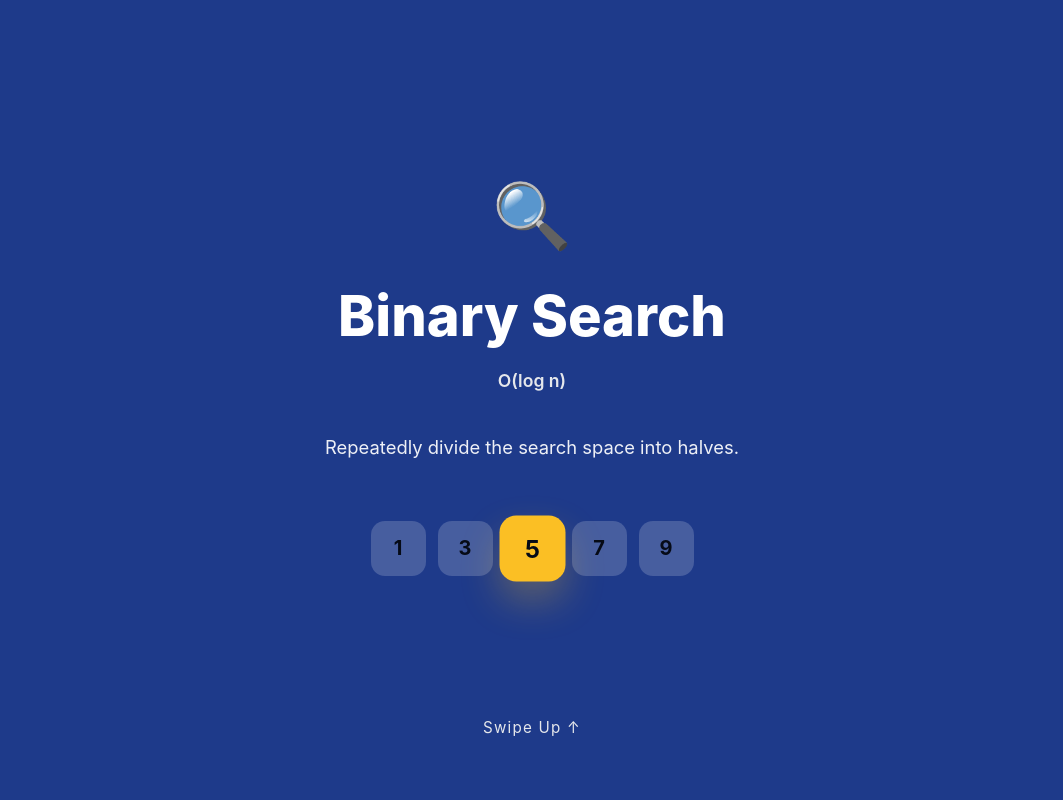
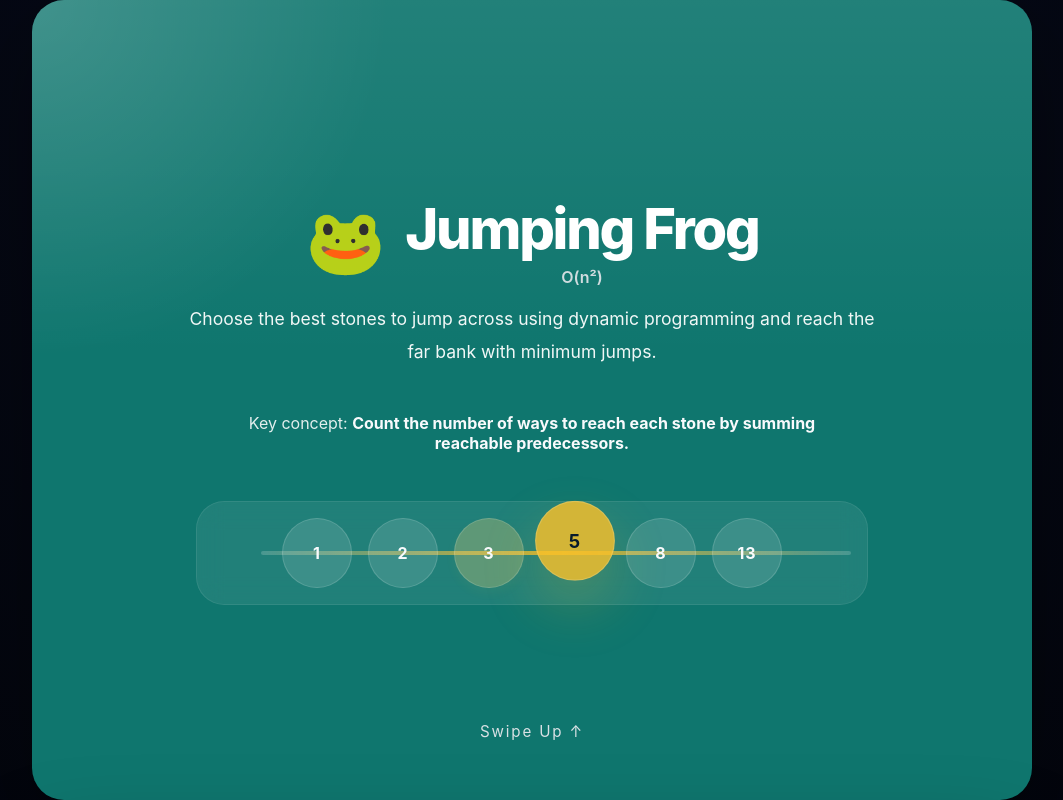
Before and after one commit to procas/micro-learning-app, a React (Vite) app: page / in a window 1280 px wide. Shown: the whole page, without its empty margins (108-1171 px from the left). Built offline with nearby package versions, Linux system fonts and the light colour scheme.

Commit message:
Add lc-medium LeetCode problem cards with richer animations

```diff
--- a/src/App.css
+++ b/src/App.css
@@ -7,7 +7,7 @@ body,
 #root {
   margin: 0;
   min-height: 100%;
-  background: #050814;
+  background: radial-gradient(circle at top center, #0b1220 0%, #050814 45%, #03050d 100%);
   color: white;
   font-family: Inter, system-ui, -apple-system, BlinkMacSystemFont, 'Segoe UI', sans-serif;
 }
@@ -40,85 +40,197 @@ body {
   position: relative;
   scroll-snap-align: start;
   gap: 1rem;
+  border-radius: 2rem;
+  margin: 1.5rem auto;
+  max-width: 1000px;
+  box-shadow: 0 30px 90px rgba(0, 0, 0, 0.35);
+  overflow: hidden;
+  background: linear-gradient(180deg, rgba(255, 255, 255, 0.08), transparent 45%), rgba(0, 0, 0, 0.14);
+  backdrop-filter: blur(10px);
+}
+
+.card::before {
+  content: '';
+  position: absolute;
+  inset: 0;
+  background: radial-gradient(circle at top left, rgba(255, 255, 255, 0.14), transparent 28%);
+  pointer-events: none;
+}
+
+.cardHeader {
+  display: flex;
+  align-items: center;
+  justify-content: center;
+  gap: 1.25rem;
+  z-index: 1;
 }
 
 .emoji {
   font-size: 4rem;
-  margin-bottom: 0.75rem;
+  margin-bottom: 0;
 }
 
 .title {
   font-size: clamp(2rem, 5vw, 3.5rem);
   font-weight: 800;
   margin: 0;
+  letter-spacing: -0.04em;
 }
 
 .complexity {
-  font-size: 1.1rem;
-  color: #e5e7eb;
-  margin: 0.25rem 0 1.5rem;
+  font-size: 1rem;
+  color: rgba(229, 231, 235, 0.9);
+  margin: 0.25rem 0 0;
   font-weight: 600;
 }
 
 .description {
-  max-width: 38rem;
-  font-size: 1.15rem;
-  line-height: 1.8;
-  color: rgba(255, 255, 255, 0.92);
-  margin: 0 auto 2.5rem;
+  max-width: 44rem;
+  font-size: 1.1rem;
+  line-height: 1.85;
+  color: rgba(255, 255, 255, 0.94);
+  margin: 0 auto 1.75rem;
+  z-index: 1;
 }
 
-.visualContainer {
-  display: flex;
-  gap: 0.75rem;
-  margin-bottom: 3rem;
+.concept {
+  max-width: 38rem;
+  font-size: 1rem;
+  color: rgba(255, 255, 255, 0.88);
+  margin: 0 auto 2rem;
+  z-index: 1;
 }
 
-.box {
-  width: 55px;
-  height: 55px;
-  border-radius: 14px;
+.concept strong {
+  color: #f8fafc;
+}
+
+.illustration {
+  display: flex;
+  align-items: center;
+  justify-content: center;
+  gap: 1rem;
+  position: relative;
+  padding: 1rem;
+  width: min(96%, 42rem);
+  border-radius: 1.75rem;
+  background: rgba(255, 255, 255, 0.08);
+  border: 1px solid rgba(255, 255, 255, 0.08);
+  backdrop-filter: blur(12px);
+  z-index: 1;
+}
+
+.illustrationMaze {
+  padding: 1.5rem;
+}
+
+.illustrationTrail {
+  position: absolute;
+  inset: 50% auto auto 4rem;
+  width: calc(100% - 5rem);
+  height: 4px;
+  background: linear-gradient(90deg, rgba(255, 255, 255, 0.18), rgba(251, 191, 36, 0.78), rgba(255, 255, 255, 0.18));
+  transform: translateY(-50%);
+  border-radius: 999px;
+  z-index: 0;
+}
+
+.illustrationNode {
+  width: 70px;
+  min-height: 70px;
+  border-radius: 1.25rem;
   display: grid;
   place-items: center;
-  background: rgba(255, 255, 255, 0.18);
-  transition: transform 300ms ease, background-color 300ms ease, box-shadow 300ms ease;
+  background: rgba(255, 255, 255, 0.12);
+  color: #f8fafc;
+  font-size: 1rem;
+  font-weight: 700;
+  text-transform: uppercase;
+  letter-spacing: 0.06em;
+  transition: transform 350ms ease, background-color 350ms ease, box-shadow 350ms ease;
+  border: 1px solid rgba(255, 255, 255, 0.15);
+  z-index: 1;
 }
 
-.boxActive {
-  background: #fbbf24;
-  transform: scale(1.2);
-  box-shadow: 0 16px 32px rgba(251, 191, 36, 0.28);
+.illustrationNode.active {
+  background: rgba(251, 191, 36, 0.98);
+  color: #081b2c;
+  transform: translateY(-12px) scale(1.14);
+  box-shadow: 0 28px 60px rgba(251, 191, 36, 0.25);
+  animation: float 1.4s ease-in-out infinite alternate;
 }
 
-.boxText {
-  color: #060b17;
-  font-size: 1.25rem;
-  font-weight: 700;
+.illustration.words .illustrationNode {
+  min-width: 90px;
+  padding: 0.8rem 1rem;
+}
+
+.illustration.maze .illustrationNode {
+  width: 58px;
+  height: 58px;
+  border-radius: 1rem;
+}
+
+.illustration.stones .illustrationNode {
+  border-radius: 50%;
+}
+
+@keyframes float {
+  from {
+    transform: translateY(-12px) scale(1.14);
+  }
+  to {
+    transform: translateY(-18px) scale(1.18);
+  }
 }
 
 .swipeText {
   position: absolute;
-  bottom: 3rem;
-  color: #e5e7eb;
+  bottom: 2.75rem;
+  color: rgba(229, 231, 235, 0.95);
   font-size: 0.95rem;
-  letter-spacing: 0.08em;
+  letter-spacing: 0.12em;
+  z-index: 1;
+}
+
+@media (max-width: 840px) {
+  .card {
+    padding: 2rem 1.5rem;
+  }
+
+  .illustration {
+    flex-wrap: wrap;
+    gap: 0.85rem;
+    padding: 1rem;
+  }
+
+  .illustrationTrail {
+    width: calc(100% - 3rem);
+    left: 1rem;
+  }
 }
 
 @media (max-width: 640px) {
   .card {
-    padding: 2rem 1.25rem;
+    padding: 1.75rem 1rem;
+    margin: 1rem 0;
   }
 
-  .visualContainer {
-    gap: 0.6rem;
+  .cardHeader {
+    flex-direction: column;
   }
 
-  .box {
-    width: 48px;
-    height: 48px;
+  .emoji {
+    font-size: 3.5rem;
   }
 
-  .boxText {
-    font-size: 1rem;
+  .illustrationNode {
+    width: 55px;
+    height: 55px;
+  }
+
+  .illustration.words .illustrationNode {
+    min-width: 78px;
+    padding: 0.65rem 0.85rem;
   }
 }
--- a/src/App.jsx
+++ b/src/App.jsx
@@ -4,64 +4,92 @@ import './App.css';
 const DATA = [
   {
     id: '1',
-    title: 'Binary Search',
-    emoji: '🔍',
-    color: '#1E3A8A',
-    complexity: 'O(log n)',
-    description: 'Repeatedly divide the search space into halves.',
-    visual: ['1', '3', '5', '7', '9'],
+    title: 'Jumping Frog',
+    emoji: '🐸',
+    color: '#0f766e',
+    complexity: 'O(n²)',
+    description:
+      'Choose the best stones to jump across using dynamic programming and reach the far bank with minimum jumps.',
+    concept:
+      'Count the number of ways to reach each stone by summing reachable predecessors.',
+    visual: ['1', '2', '3', '5', '8', '13'],
+    animation: 'stones',
   },
   {
     id: '2',
-    title: 'Sliding Window',
-    emoji: '🪟',
-    color: '#065F46',
-    complexity: 'O(n)',
-    description: 'Maintain a moving range to optimize subarray problems.',
-    visual: ['2', '4', '6', '8'],
+    title: 'Rat in a Maze',
+    emoji: '🧀',
+    color: '#7c3aed',
+    complexity: 'O(2^(m×n))',
+    description:
+      'Explore every valid path and backtrack from dead ends until the exit is found.',
+    concept:
+      'Recursively traverse neighbors, mark visited cells, and undo paths when blocked.',
+    visual: ['S', '•', '•', '•', 'E'],
+    animation: 'maze',
+  },
+  {
+    id: '3',
+    title: 'Word Ladder',
+    emoji: '🔤',
+    color: '#dc2626',
+    complexity: 'O(N × L²)',
+    description:
+      'Transform the start word into the end word using valid intermediate dictionary words.',
+    concept:
+      'Build a graph where words are neighbors if they differ by one letter and search with BFS.',
+    visual: ['hit', 'hot', 'dot', 'dog', 'cog'],
+    animation: 'words',
   },
 ];
 
-const AnimatedBoxes = ({ visual }) => {
+const AnimatedIllustration = ({ item }) => {
   const [activeIndex, setActiveIndex] = useState(0);
 
   useEffect(() => {
     const interval = window.setInterval(() => {
-      setActiveIndex((prev) => (prev + 1) % visual.length);
-    }, 2000);
+      setActiveIndex((prev) => (prev + 1) % item.visual.length);
+    }, 1800);
 
     return () => window.clearInterval(interval);
-  }, [visual.length]);
+  }, [item.visual.length]);
 
   return (
-    <div className="visualContainer">
-      {visual.map((value, index) => {
+    <div className={`illustration ${item.animation}`}>
+      {item.visual.map((value, index) => {
         const isActive = index === activeIndex;
 
         return (
           <div
-            key={index}
-            className={`box ${isActive ? 'boxActive' : ''}`}
+            key={`${item.id}-${value}-${index}`}
+            className={`illustrationNode ${isActive ? 'active' : ''}`}
           >
-            <span className="boxText">{value}</span>
+            <span>{value}</span>
           </div>
         );
       })}
+      <div className="illustrationTrail" />
     </div>
   );
 };
 
 const Card = ({ item }) => {
   return (
-    <section
-      className="card"
-      style={{ backgroundColor: item.color }}
-    >
-      <span className="emoji">{item.emoji}</span>
-      <h1 className="title">{item.title}</h1>
-      <p className="complexity">{item.complexity}</p>
+    <section className="card" style={{ backgroundColor: item.color }}>
+      <div className="cardHeader">
+        <span className="emoji">{item.emoji}</span>
+        <div>
+          <h1 className="title">{item.title}</h1>
+          <p className="complexity">{item.complexity}</p>
+        </div>
+      </div>
+
       <p className="description">{item.description}</p>
-      <AnimatedBoxes visual={item.visual} />
+      <p className="concept">
+        Key concept: <strong>{item.concept}</strong>
+      </p>
+
+      <AnimatedIllustration item={item} />
       <p className="swipeText">Swipe Up ↑</p>
     </section>
   );
```
